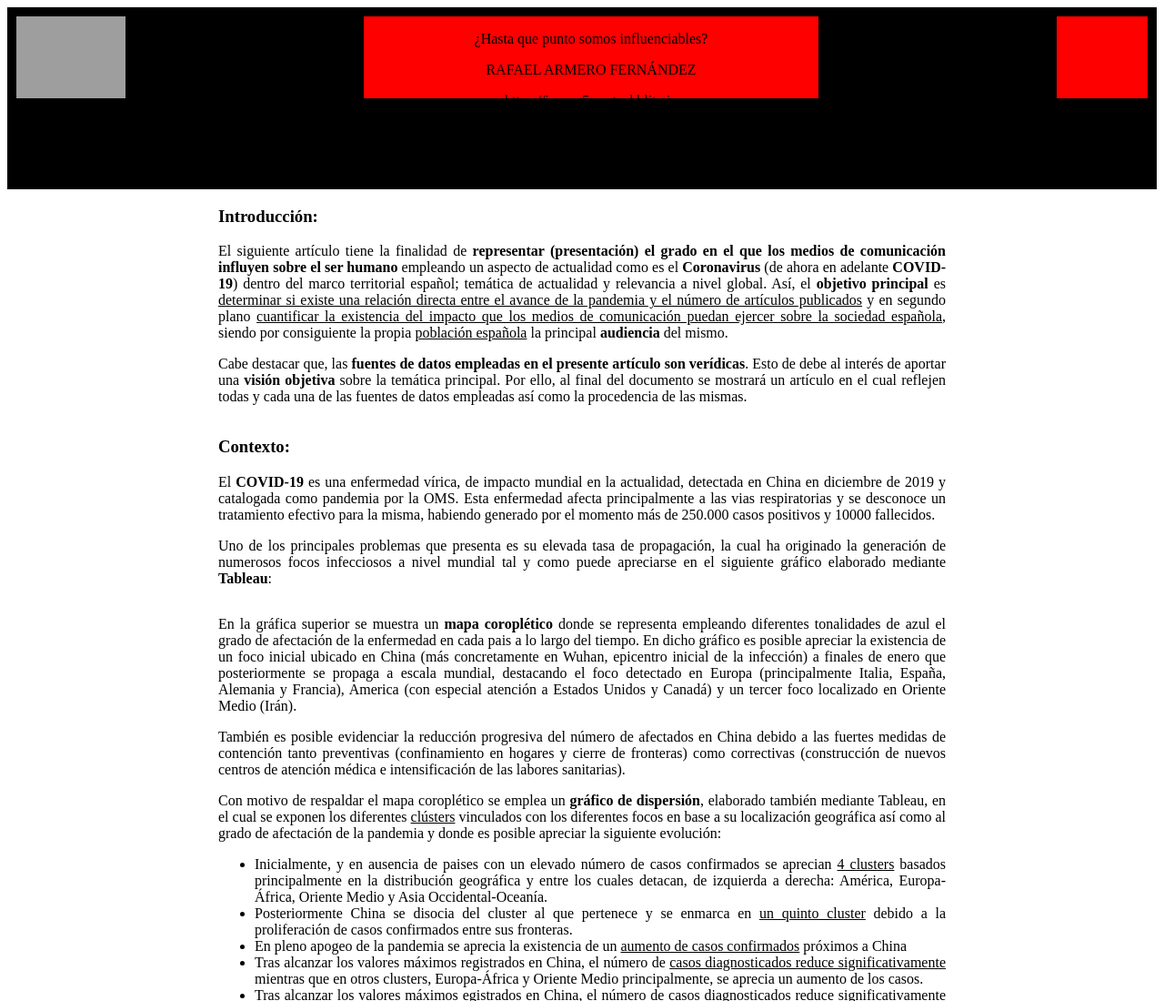
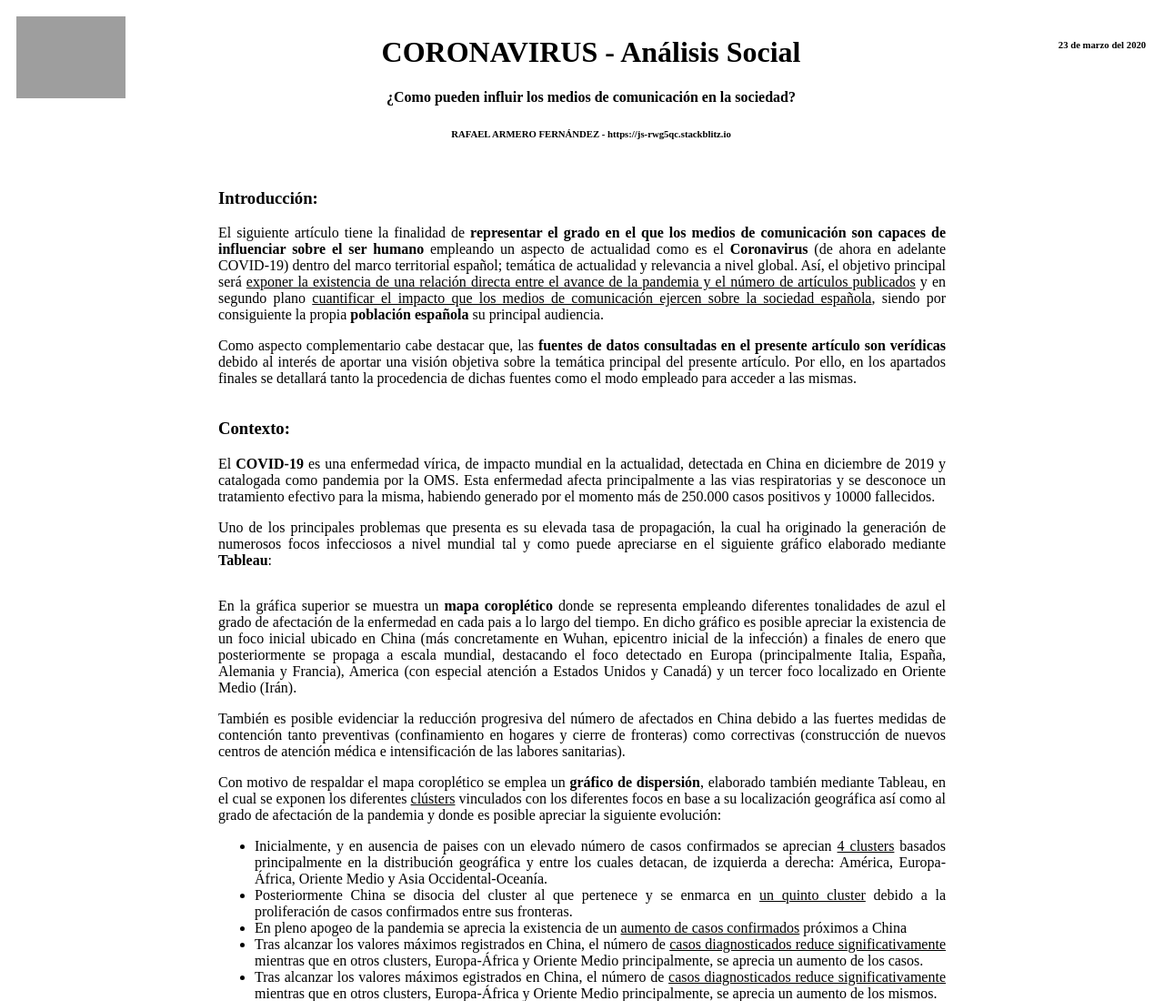
Before and after one commit to RafaArmero1993/js-rwg5qc, a website: page index.html in a window 1280 px wide. Shown: the top 1100 px of the page at 91% size. Drawn offline with Linux system fonts and the light colour scheme; grey boxes are pictures that could not be loaded.

Commit message:
Apartado 1 - Completado

```diff
--- a/index.html
+++ b/index.html
@@ -9,19 +9,21 @@
 </head>
 
 <body>
-  <header style="width:100%;background-color:black;height:200px;display:flex;justify-content:space-between">
+  <header style="width:100%;height:100px;display:flex;justify-content:space-between">
     <div style="margin:10px;height:90px;min-width:100px;display:inline-block">
       <img src="https://pbs.twimg.com/profile_images/824565352399040512/jkh7yhl__400x400.jpg" style="height:90px">
     </div>
-    <div style="margin:10px;height:90px;min-width:500px;background-color:red;display:inline-block">
-      <p align="center">¿Hasta que punto somos influenciables?</p>
-      <p align="center">RAFAEL ARMERO FERNÁNDEZ</p>
-      <p align="center">https://js-rwg5qc.stackblitz.io</p>
+    <div style="margin:10px;height:90px;min-width:500px;display:inline-block">
+      <h1 align="center">CORONAVIRUS - Análisis Social</h1>
+      <h4 align="center">¿Como pueden influir los medios de comunicación en la sociedad?</h4>
+      <h6 align="center"> RAFAEL ARMERO FERNÁNDEZ - <b>https://js-rwg5qc.stackblitz.io</b></h6>
     </div>
-    <div style="margin:10px;height:90px;min-width:100px;background-color:red;display:inline-block">
+    <div style="margin:10px;height:90px;min-width:100px;display:inline-block">
+      <h6 align="center"><span>23 de marzo del 2020</span></h6>
+    </div>
   </header>
-  <div style="width:800px;margin-left:calc( 50% - 400px )">
-    <div style="display:inline-block;width:800px"><h3>Introducción:</h3><p align="justify">El siguiente artículo tiene la finalidad de <b>representar (presentación) el grado en el que los medios de comunicación influyen sobre el ser humano</b> empleando un aspecto de actualidad como es el <b>Coronavirus</b> (de ahora en adelante <b>COVID-19</b>) dentro del marco territorial español; temática de actualidad y relevancia a nivel global. Así, el <b>objetivo principal</b> es <u>determinar si existe una relación directa entre el avance de la pandemia y el número de artículos publicados</u> y en segundo plano <u>cuantificar la existencia del impacto que los medios de comunicación puedan ejercer sobre la sociedad española</u>, siendo por consiguiente la propia <u>población española</u> la principal <b>audiencia</b> del mismo.</p><p align="justify">Cabe destacar que, las <b>fuentes de datos empleadas en el presente artículo son verídicas</b>. Esto de debe al interés de aportar una <b>visión objetiva</b> sobre la temática principal. Por ello, al final del documento se mostrará un artículo en el cual reflejen todas y cada una de las fuentes de datos empleadas así como la procedencia de las mismas.</p></div>
+  <div style="width:800px;margin-left:calc( 50% - 400px ); margin-top:80px;">
+    <div style="display:inline-block;width:800px"><h3>Introducción:</h3><p align="justify">El siguiente artículo tiene la finalidad de <b>representar el grado en el que los medios de comunicación son capaces de influenciar sobre el ser humano</b> empleando un aspecto de actualidad como es el <b>Coronavirus</b> (de ahora en adelante <span>COVID-19</span>) dentro del marco territorial español; temática de actualidad y relevancia a nivel global. Así, el <span>objetivo principal</span> será <u>exponer la existencia de una relación directa entre el avance de la pandemia y el número de artículos publicados</u> y en segundo plano <u>cuantificar el impacto que los medios de comunicación ejercen sobre la sociedad española</u>, siendo por consiguiente la propia <b>población española</b> su principal <span>audiencia</span>.</p><p align="justify">Como aspecto complementario cabe destacar que, las <b>fuentes de datos consultadas en el presente artículo son verídicas</b> debido al interés de aportar una <span>visión objetiva</span> sobre la temática principal del presente artículo. Por ello, en los apartados finales se detallará tanto la procedencia de dichas fuentes como el modo empleado para acceder a las mismas.</p></div>
   </div>
   <div style="width:800px;margin-left:calc( 50% - 400px )">
     <div style="display:inline-block;width:800px"><h3>Contexto:</h3><p align="justify">El <b>COVID-19</b> es una enfermedad vírica, de impacto mundial en la actualidad, detectada en China en diciembre de 2019 y catalogada como pandemia por la OMS. Esta enfermedad afecta principalmente a las vias respiratorias y se desconoce un tratamiento efectivo para la misma, habiendo generado por el momento más de 250.000 casos positivos y 10000 fallecidos.</p><p align="justify">Uno de los principales problemas que presenta es su elevada tasa de propagación, la cual ha originado la generación de numerosos focos infecciosos a nivel mundial tal y como puede apreciarse en el siguiente gráfico elaborado mediante <b>Tableau</b>:</p></div>
--- a/style.css
+++ b/style.css
@@ -1,4 +1,4 @@
-h1, h2, h3, p, li {
+h1, h2, h3, p, li, h4, h5, h6, span {
   font-family: Lato;
 }
 
@@ -25,3 +25,7 @@ b{
         display: block !important;
     }
 }
+
+span{
+  font-weight:bold;
+}
```
